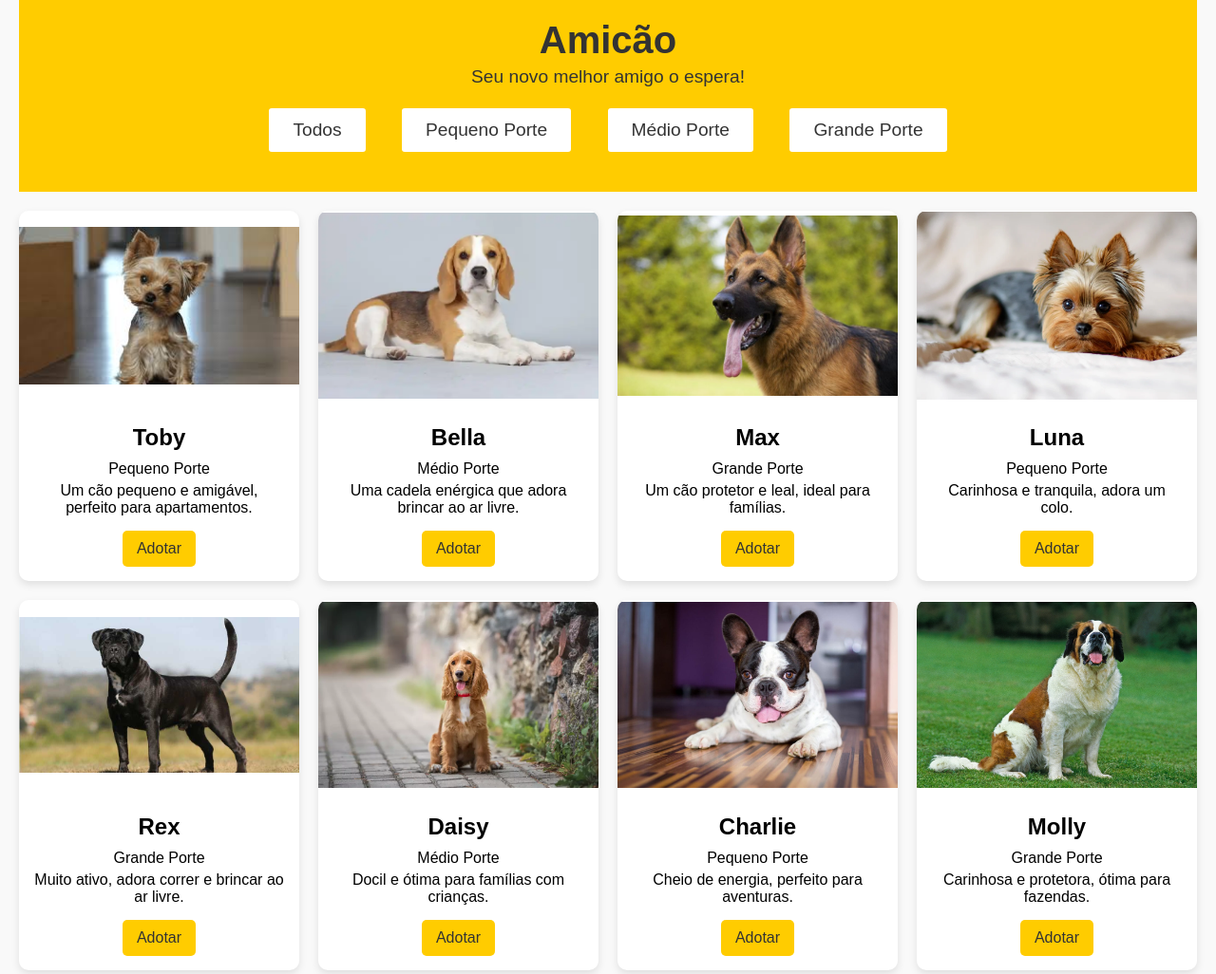
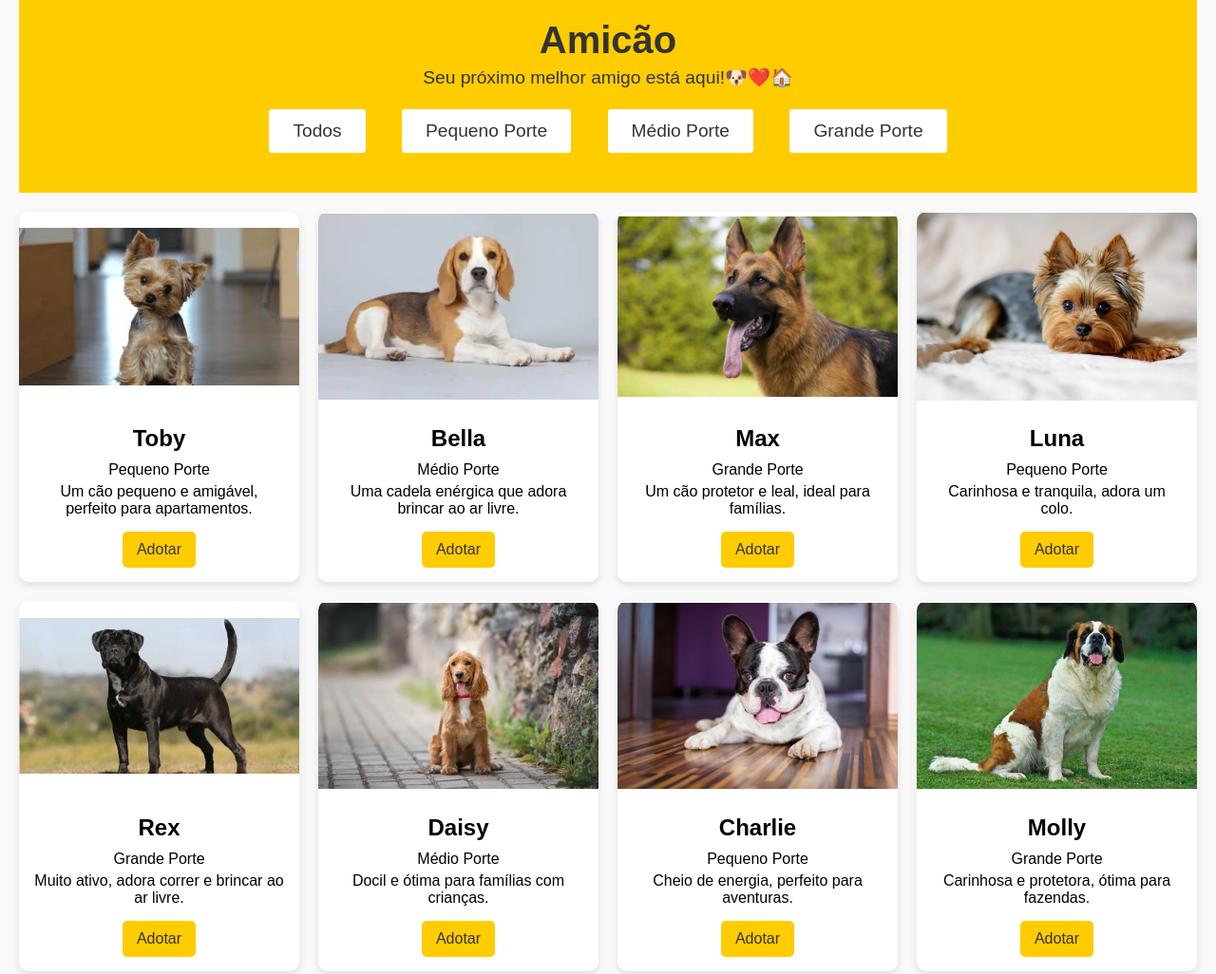
Before and after one commit to Renato8318/AdoteumPet, a plain HTML site: page index.html in a window 1280 px wide. Shown: the top 1026 px of the page at 95% size. Drawn offline with Linux system fonts and the light colour scheme.

Commit message:
Alterando texto de boas vindas da pagina

```diff
--- a/index.html
+++ b/index.html
@@ -9,7 +9,7 @@
 <body>
   <header>
     <h1>Amicão</h1>
-    <p>Seu novo melhor amigo o espera!</p>
+    <p>Seu próximo melhor amigo está aqui!🐶❤️🏠</p>
     <nav>
       <button onclick="filterDogs('Todos')">Todos</button>
       <button onclick="filterDogs('Pequeno')">Pequeno Porte</button>
```
